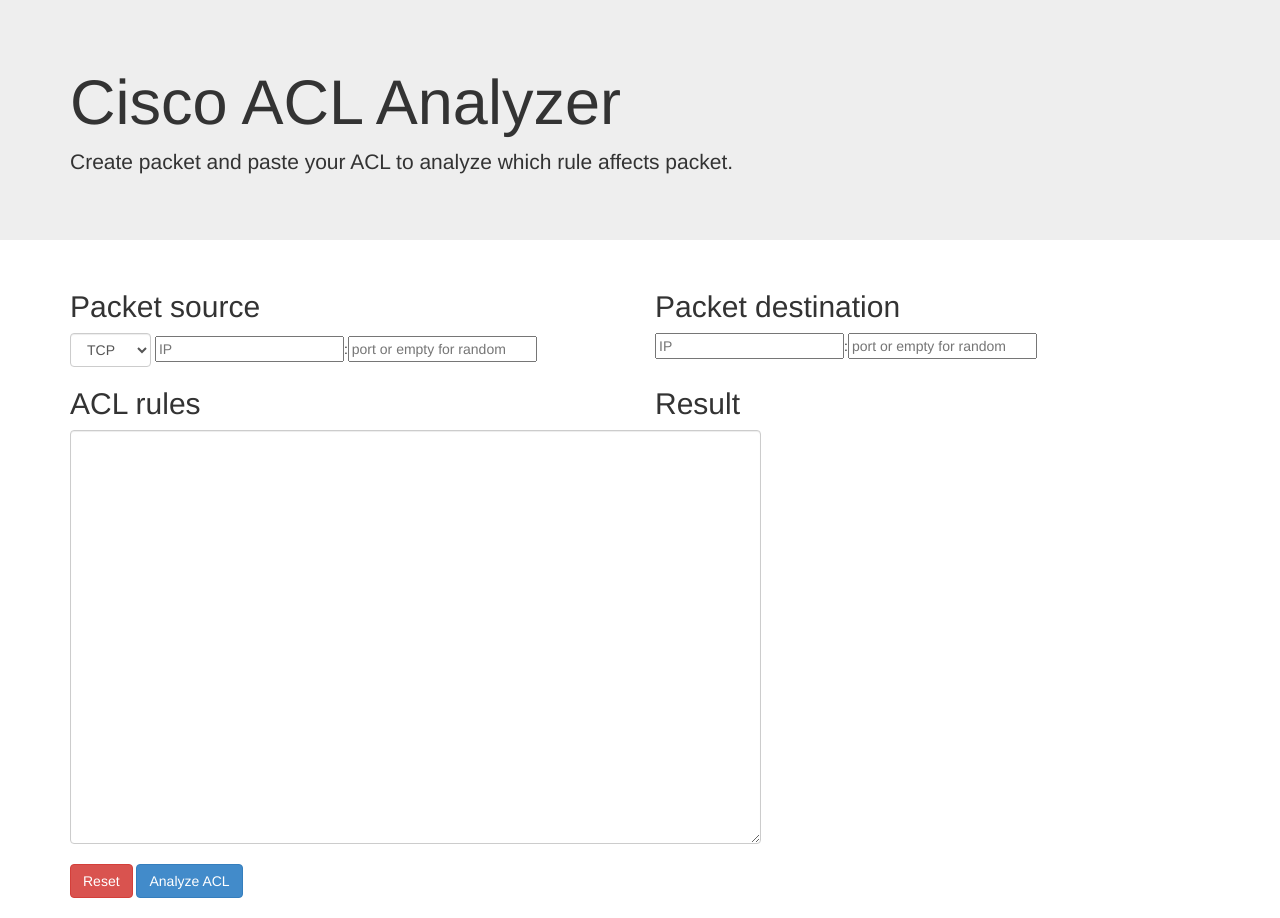
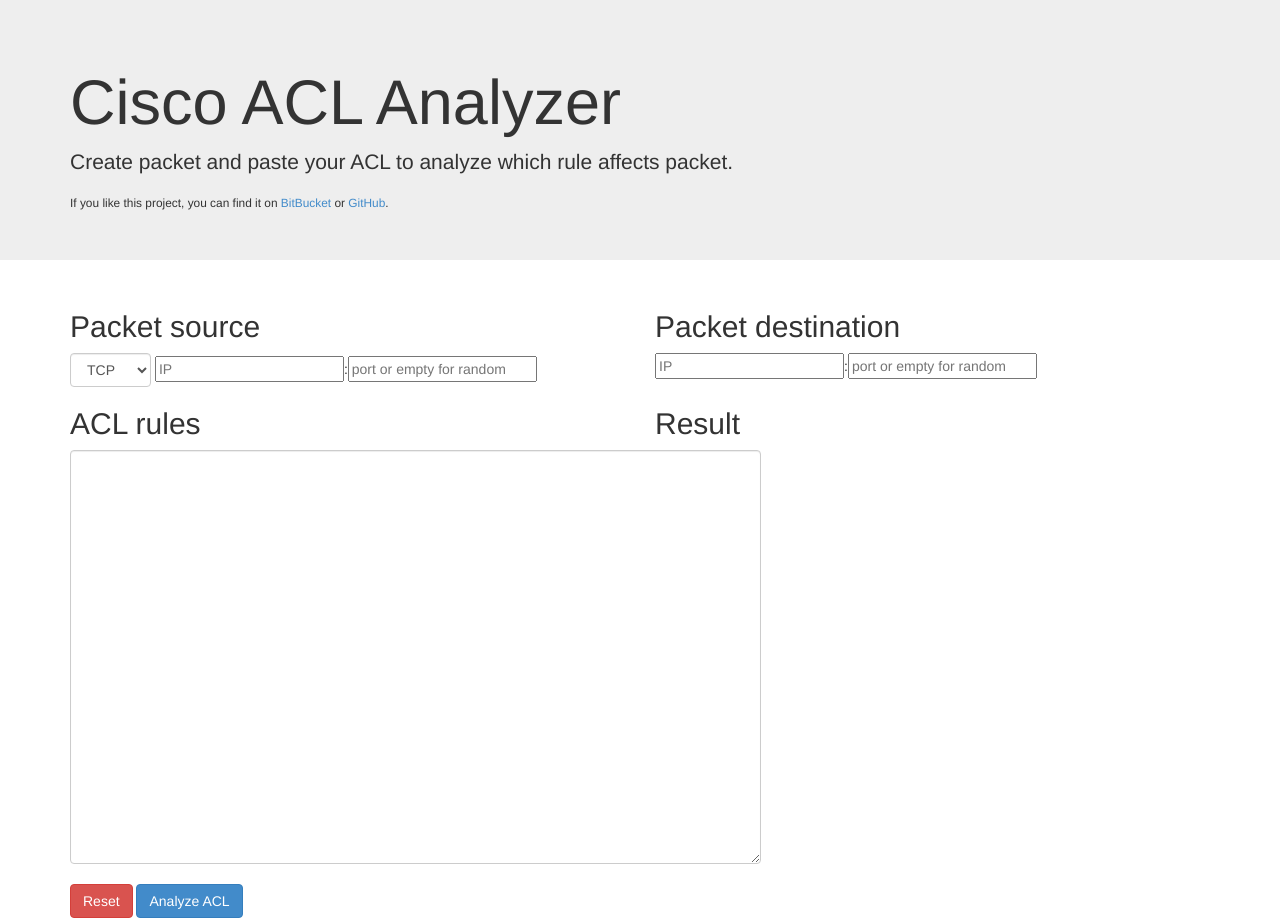
Before and after one commit to frenzymadness/Cisco-ACL-Analyzer, a Python web app: template templates/index.html in a window 1280 px wide. Run offline with Jinja, Linux system fonts and the light colour scheme; the template is opened without the code that fills it, so the values that code supplies are empty; some libraries are stand-ins or nearby versions.

Commit message:
Added link to repos.

```diff
--- a/templates/index.html
+++ b/templates/index.html
@@ -13,6 +13,7 @@
       <div class="container">
         <h1>Cisco ACL Analyzer</h1>
         <p>Create packet and paste your ACL to analyze which rule affects packet.</p>
+        <small>If you like this project, you can find it on <a href="https://bitbucket.org/frenzymadness/cisco-acl" target="_blank">BitBucket</a> or <a href="https://github.com/frenzymadness/Cisco-ACL-Analyzer" target="_blank">GitHub</a>.</small>
       </div>
     </div>
   <form class="form-inline" id="mainform" method="POST" action="/result">
```
